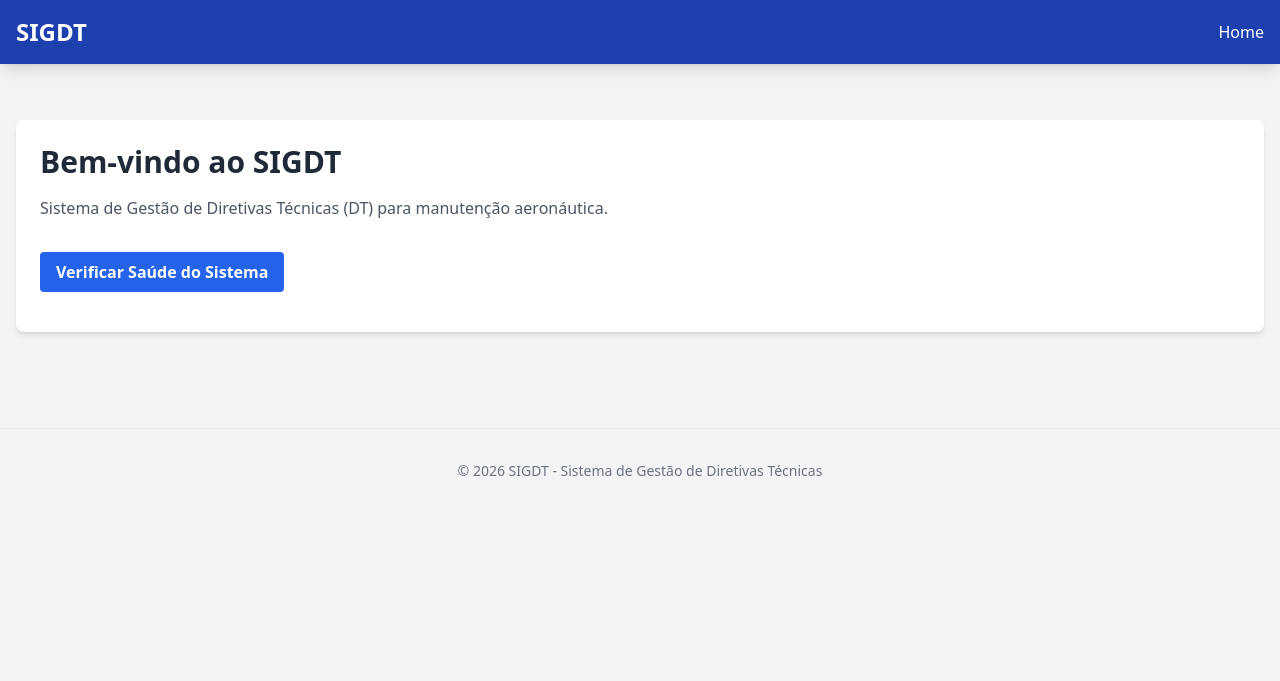
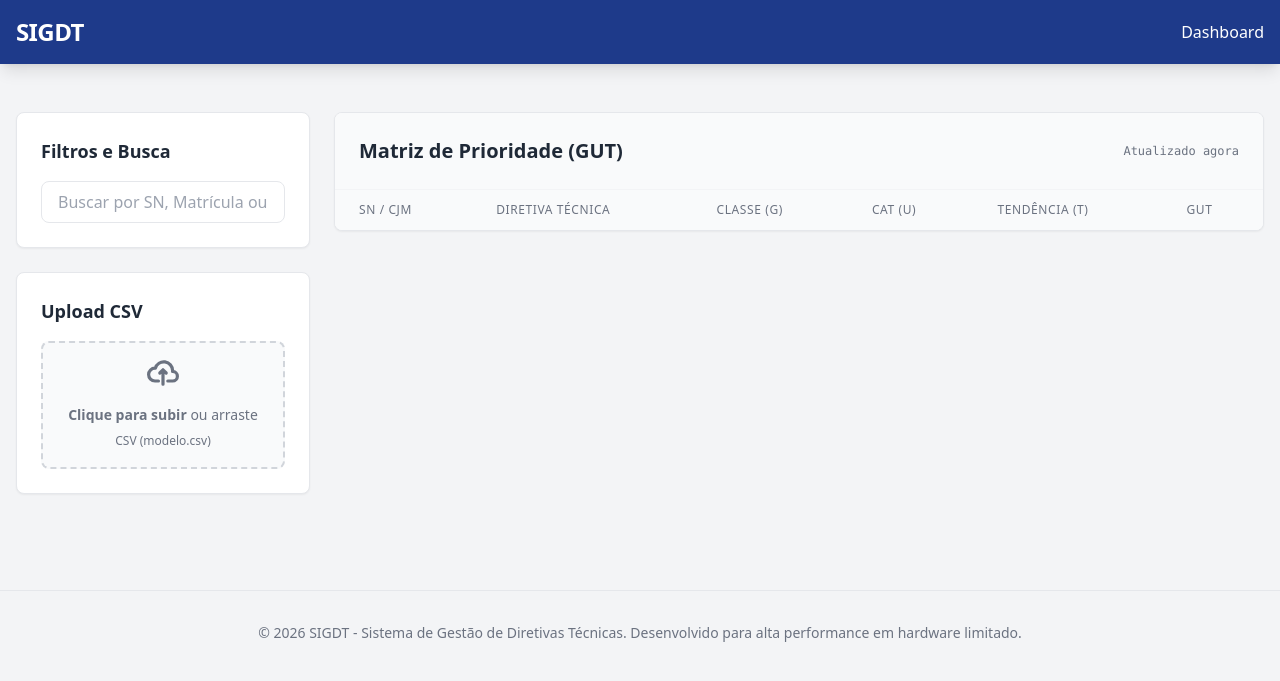
Before and after one commit to BrGarcia/sigdt, a FastAPI app: page / in a window 1280 px wide. Shown: the top 681 px of the page. Run offline with FastAPI, Linux system fonts and the light colour scheme; lists and menus that the app fills with data are empty; some libraries are stand-ins or nearby versions.

Commit message:
feat: implementation of CSV ingestion, GUT Matrix, and HTMX dashboard

```diff
--- a/app/main.py
+++ b/app/main.py
@@ -1,19 +1,86 @@
-from fastapi import FastAPI, Request
+import os
+from fastapi import FastAPI, Request, UploadFile, File, Depends, Form
 from fastapi.templating import Jinja2Templates
 from fastapi.staticfiles import StaticFiles
-from fastapi.responses import HTMLResponse
+from fastapi.responses import HTMLResponse, RedirectResponse
+from sqlmodel import Session, select, desc
+from app.database import init_db, get_session
+from app.models import Diretiva
+from app.services.csv_service import process_csv
+from typing import Optional
 
 app = FastAPI(title="SIGDT - Sistema de Gestão de Diretivas Técnicas")
 
 # Templates
 templates = Jinja2Templates(directory="app/templates")
 
+@app.on_event("startup")
+def on_startup():
+    os.makedirs("app/static", exist_ok=True)
+    init_db()
+
 # Static files
+if not os.path.exists("app/static"):
+    os.makedirs("app/static", exist_ok=True)
 app.mount("/static", StaticFiles(directory="app/static"), name="static")
 
 @app.get("/", response_class=HTMLResponse)
-async def read_root(request: Request):
-    return templates.TemplateResponse("index.html", {"request": request, "message": "Bem-vindo ao SIGDT"})
+async def read_root(request: Request, session: Session = Depends(get_session)):
+    # Fetch first 100 directives ordered by GUT desc
+    statement = select(Diretiva).order_by(desc(Diretiva.gut)).limit(100)
+    diretivas = session.exec(statement).all()
+    return templates.TemplateResponse("index.html", {
+        "request": request,
+        "diretivas": diretivas,
+        "message": "Dashboard de Diretivas Técnicas"
+    })
+
+@app.post("/upload")
+async def upload_csv(request: Request, file: UploadFile = File(...), session: Session = Depends(get_session)):
+    content = await file.read()
+    process_csv(content.decode('utf-8'))
+    return RedirectResponse(url="/", status_code=303)
+
+@app.get("/directives", response_class=HTMLResponse)
+async def list_directives(
+    request: Request,
+    search: Optional[str] = None,
+    session: Session = Depends(get_session)
+):
+    statement = select(Diretiva).order_by(desc(Diretiva.gut))
+    if search:
+        search_filter = f"%{search}%"
+        statement = statement.where(
+            (Diretiva.sn_cjm.like(search_filter)) |
+            (Diretiva.diretiva_tecnica.like(search_filter)) |
+            (Diretiva.matr.like(search_filter))
+        )
+
+    diretivas = session.exec(statement.limit(100)).all()
+    return templates.TemplateResponse("partials/directives_table.html", {
+        "request": request,
+        "diretivas": diretivas
+    })
+
+@app.post("/update-tendencia/{diretiva_id}")
+async def update_tendencia(
+    request: Request,
+    diretiva_id: int,
+    tendencia: int = Form(...),
+    session: Session = Depends(get_session)
+):
+    diretiva = session.get(Diretiva, diretiva_id)
+    if diretiva:
+        diretiva.tendencia = tendencia
+        diretiva.calculate_gut()
+        session.add(diretiva)
+        session.commit()
+        session.refresh(diretiva)
+
+    return templates.TemplateResponse("partials/directive_row.html", {
+        "request": request,
+        "diretiva": diretiva
+    })
 
 @app.get("/health")
 async def health_check():
--- a/app/templates/index.html
+++ b/app/templates/index.html
@@ -8,34 +8,66 @@
     <script src="https://cdn.tailwindcss.com"></script>
 </head>
 <body class="bg-gray-100 font-sans leading-normal tracking-normal">
-    <nav class="bg-blue-800 p-4 shadow-lg text-white">
+    <nav class="bg-blue-900 p-4 shadow-lg text-white">
         <div class="container mx-auto flex justify-between items-center">
-            <h1 class="text-2xl font-bold">SIGDT</h1>
-            <div>
-                <a href="/" class="hover:text-gray-300">Home</a>
+            <h1 class="text-2xl font-bold tracking-tight">SIGDT</h1>
+            <div class="space-x-4">
+                <a href="/" class="hover:text-blue-300 transition-colors">Dashboard</a>
             </div>
         </div>
     </nav>
 
-    <main class="container mx-auto mt-10 p-4">
-        <div class="bg-white rounded-lg shadow-md p-6">
-            <h2 class="text-3xl font-semibold mb-4 text-gray-800">{{ message }}</h2>
-            <p class="text-gray-600 mb-6">
-                Sistema de Gestão de Diretivas Técnicas (DT) para manutenção aeronáutica.
-            </p>
+    <main class="container mx-auto mt-8 p-4">
+        <div class="grid grid-cols-1 lg:grid-cols-4 gap-6">
+            <!-- Sidebar: Search & Upload -->
+            <div class="lg:col-span-1 space-y-6">
+                <div class="bg-white rounded-lg shadow-sm p-6 border border-gray-200">
+                    <h3 class="text-lg font-semibold mb-4 text-gray-800">Filtros e Busca</h3>
+                    <input type="text" name="search"
+                        placeholder="Buscar por SN, Matrícula ou DT..."
+                        class="w-full border rounded-lg px-4 py-2 focus:ring-2 focus:ring-blue-500 outline-none transition-all"
+                        hx-get="/directives"
+                        hx-trigger="keyup changed delay:500ms"
+                        hx-target="#directives-table">
+                </div>
 
-            <div id="content" class="mt-8">
-                <!-- HTMX will swap content here -->
-                <button hx-get="/health" hx-target="#health-status" class="bg-blue-600 hover:bg-blue-700 text-white font-bold py-2 px-4 rounded transition duration-300">
-                    Verificar Saúde do Sistema
-                </button>
-                <div id="health-status" class="mt-4 text-sm font-mono text-gray-500"></div>
+                <div class="bg-white rounded-lg shadow-sm p-6 border border-gray-200">
+                    <h3 class="text-lg font-semibold mb-4 text-gray-800">Upload CSV</h3>
+                    <form action="/upload" method="post" enctype="multipart/form-data" class="space-y-4">
+                        <div class="flex items-center justify-center w-full">
+                            <label class="flex flex-col items-center justify-center w-full h-32 border-2 border-gray-300 border-dashed rounded-lg cursor-pointer bg-gray-50 hover:bg-gray-100 transition-colors">
+                                <div class="flex flex-col items-center justify-center pt-5 pb-6">
+                                    <svg class="w-8 h-8 mb-4 text-gray-500" aria-hidden="true" xmlns="http://www.w3.org/2000/svg" fill="none" viewBox="0 0 20 16">
+                                        <path stroke="currentColor" stroke-linecap="round" stroke-linejoin="round" stroke-width="2" d="M13 13h3a3 3 0 0 0 0-6h-.025A5.56 5.56 0 0 0 16 6.5 5.5 5.5 0 0 0 5.207 5.021C5.137 5.017 5.071 5 5 5a4 4 0 0 0 0 8h2.167M10 15V6m0 0L8 8m2-2 2 2"/>
+                                    </svg>
+                                    <p class="mb-2 text-sm text-gray-500"><span class="font-semibold">Clique para subir</span> ou arraste</p>
+                                    <p class="text-xs text-gray-500">CSV (modelo.csv)</p>
+                                </div>
+                                <input id="dropzone-file" type="file" name="file" class="hidden" onchange="this.form.submit()" />
+                            </label>
+                        </div>
+                    </form>
+                </div>
+            </div>
+
+            <!-- Main Content: Table -->
+            <div class="lg:col-span-3">
+                <div class="bg-white rounded-lg shadow-sm overflow-hidden border border-gray-200">
+                    <div class="p-6 border-b border-gray-100 flex justify-between items-center bg-gray-50">
+                        <h2 class="text-xl font-bold text-gray-800">Matriz de Prioridade (GUT)</h2>
+                        <span class="text-xs font-mono text-gray-500">Atualizado agora</span>
+                    </div>
+                    <div id="directives-table" class="overflow-x-auto">
+                        {% include 'partials/directives_table.html' %}
+                    </div>
+                </div>
             </div>
         </div>
     </main>
 
     <footer class="mt-20 p-8 border-t border-gray-200 text-center text-gray-500 text-sm">
-        &copy; 2026 SIGDT - Sistema de Gestão de Diretivas Técnicas
+        &copy; 2026 SIGDT - Sistema de Gestão de Diretivas Técnicas.
+        Desenvolvido para alta performance em hardware limitado.
     </footer>
 </body>
 </html>
--- /dev/null
+++ b/app/templates/partials/directives_table.html
@@ -0,0 +1,17 @@
+<table class="min-w-full divide-y divide-gray-200">
+    <thead class="bg-gray-50">
+        <tr>
+            <th class="px-6 py-3 text-left text-xs font-medium text-gray-500 uppercase tracking-wider">SN / CJM</th>
+            <th class="px-6 py-3 text-left text-xs font-medium text-gray-500 uppercase tracking-wider">Diretiva Técnica</th>
+            <th class="px-6 py-3 text-left text-xs font-medium text-gray-500 uppercase tracking-wider">Classe (G)</th>
+            <th class="px-6 py-3 text-left text-xs font-medium text-gray-500 uppercase tracking-wider">Cat (U)</th>
+            <th class="px-6 py-3 text-left text-xs font-medium text-gray-500 uppercase tracking-wider">Tendência (T)</th>
+            <th class="px-6 py-3 text-left text-xs font-medium text-gray-500 uppercase tracking-wider">GUT</th>
+        </tr>
+    </thead>
+    <tbody class="bg-white divide-y divide-gray-200" id="directives-body">
+        {% for diretiva in diretivas %}
+            {% include 'partials/directive_row.html' %}
+        {% endfor %}
+    </tbody>
+</table>
```
Also changed, not shown: NEXT.md (added, +22 -0 lines), app/database.py (added, +13 -0 lines), app/models.py (added, +41 -0 lines), app/services/csv_service.py (added, +83 -0 lines), app/templates/partials/directive_row.html (added, +28 -0 lines), README.md.
